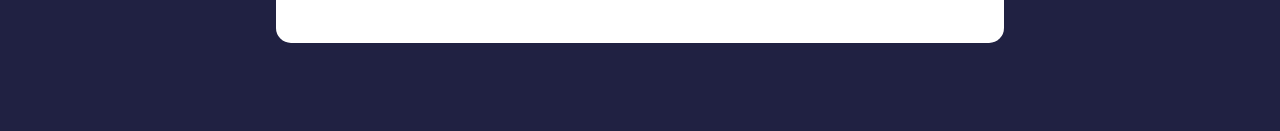
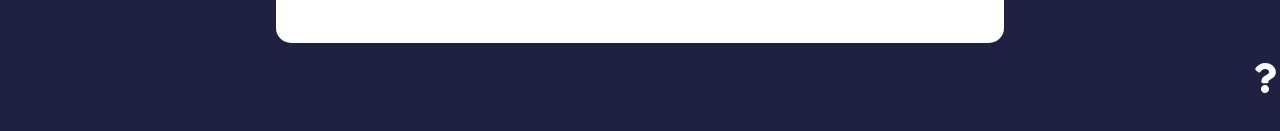
Before and after one commit to Simon245/feedback-app, a React (Create React App) app: page /about in a window 1280 px wide. Shown: the part 239-370 px from the top of the page. Built offline with nearby package versions, Linux system fonts and the light colour scheme.

Commit message:
Use React Router Links

```diff
--- a/src/App.js
+++ b/src/App.js
@@ -7,6 +7,7 @@
 import FeedbackStats from './components/FeedbackStats';
 import FeedbackForm from './components/FeedbackForm';
 import AboutPage from './pages/AboutPage';
+import AboutIconLink from './components/AboutIconLink';
 
 function App() {
   const [feedback, setFeedback] = useState(FeedbackData);
@@ -44,6 +45,7 @@
           <Route path="/about" element={<AboutPage />} />
         </Routes>
       </div>
+      <AboutIconLink />
     </Router>
   );
 }
--- /dev/null
+++ b/src/components/AboutIconLink.jsx
@@ -0,0 +1,14 @@
+import { FaQuestion } from 'react-icons/fa';
+import { Link } from 'react-router-dom';
+
+function AboutIconLink() {
+  return (
+    <div className={'about-link'}>
+      <Link to="/about">
+        <FaQuestion size={30} />
+      </Link>
+    </div>
+  );
+}
+
+export default AboutIconLink;
--- a/src/components/Header.jsx
+++ b/src/components/Header.jsx
@@ -1,4 +1,5 @@
 import PropTypes from 'prop-types';
+import { Link } from 'react-router-dom';
 const Header = ({ text, bgColor, textColor }) => {
   const headerStyles = {
     backgroundColor: bgColor,
@@ -7,7 +8,9 @@
   return (
     <header style={headerStyles}>
       <div className="container">
-        <h2>{text}</h2>
+        <Link to="/" style={{ textDecoration: 'none', color: textColor }}>
+          <h2>{text}</h2>
+        </Link>
       </div>
     </header>
   );
--- a/src/pages/AboutPage.jsx
+++ b/src/pages/AboutPage.jsx
@@ -1,4 +1,5 @@
 import Card from '../components/shared/Card';
+import { Link } from 'react-router-dom';
 
 function AboutPage() {
   return (
@@ -6,7 +7,7 @@
       <h1>About this Project</h1>
       <p>This is a React app to leave feedback for a product or service</p>
       <p>
-        <a href="/">Back to home</a>
+        <Link to="/">Back to home</Link>
       </p>
     </Card>
   );
```
